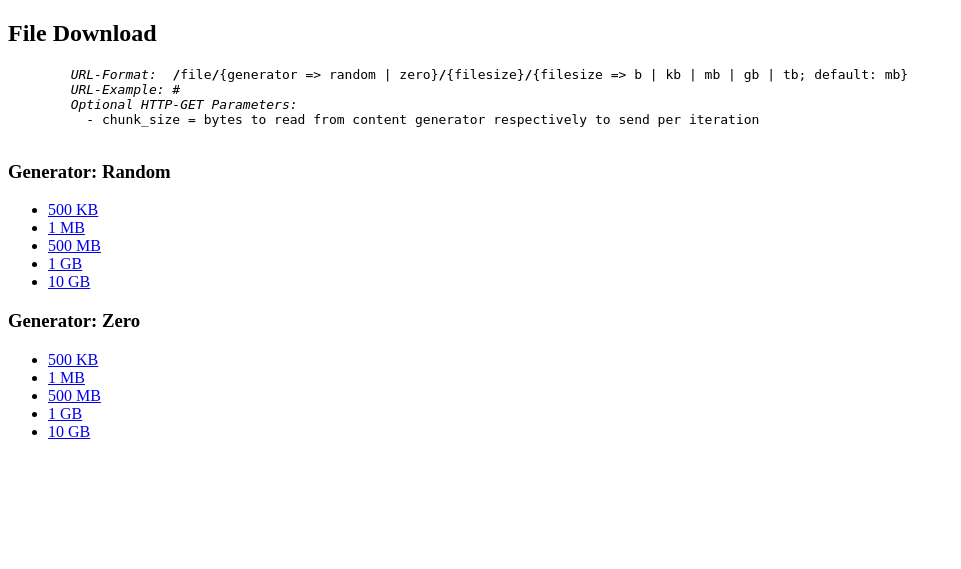
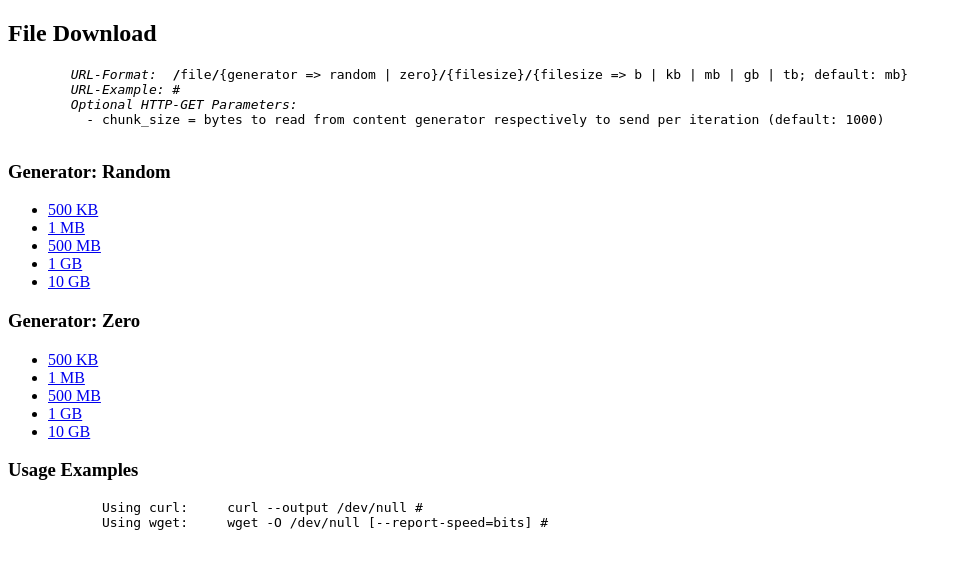
Before and after one commit to firefrei/filespeed, a Python web app: template templates/index.html in a window 1280 px wide. Shown: the top 569 px of the page, without its empty margins (0-961 px from the left). Run offline with Jinja, Linux system fonts and the light colour scheme; the template is opened without the code that fills it, so the values that code supplies are empty.

Commit message:
Update readme and html

```diff
--- a/templates/index.html
+++ b/templates/index.html
@@ -12,7 +12,7 @@
         <i>URL-Format:&nbsp;</i> <b>/</b>file<b>/</b>{generator => random | zero}<b>/</b>{filesize}<b>/</b>{filesize => b | kb | mb | gb | tb; default: mb}
         <i>URL-Example:</i> {{ url_for('generate_file', generator='random', mb=1, unit='mb') }}
         <i>Optional HTTP-GET Parameters:</i>
-          - chunk_size = bytes to read from content generator respectively to send per iteration
+          - chunk_size = bytes to read from content generator respectively to send per iteration (default: 1000)
     </pre>
 
 
@@ -35,4 +35,12 @@
     </ul>
     </p>
 
+    <p>
+        <h3>Usage Examples</h3>
+        <pre>
+            Using curl:     curl --output /dev/null {{ url_for('generate_file', generator='random', mb=1, unit='gb', _external=True) }}
+            Using wget:     wget -O /dev/null [--report-speed=bits] {{ url_for('generate_file', generator='random', mb=1, unit='gb', _external=True) }}
+        </pre>
+    </p>
+
 </body>
```
Also changed, not shown: README.md.
